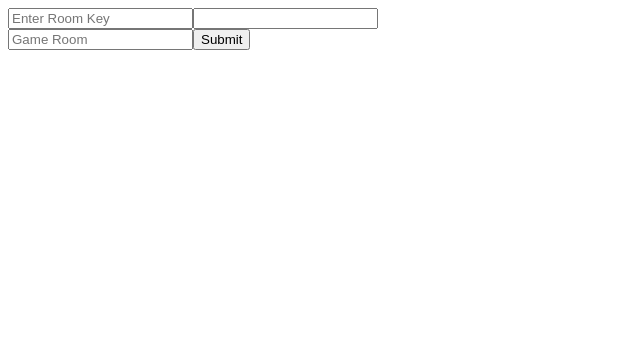
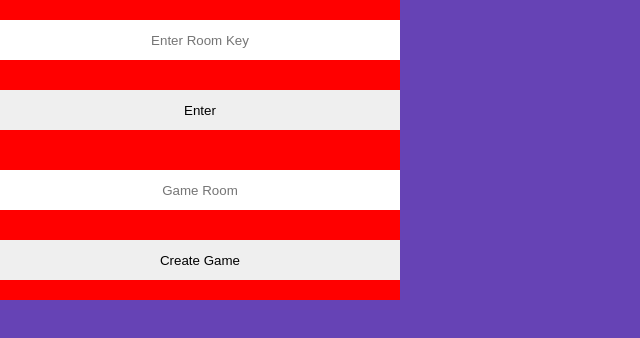
Before and after one commit to MiguelGarcia95/Jeopardy_Game, a React (Create React App) app in the folder client/: page / in a window 1280 px wide. Shown: the top 338 px of the page, without its empty margins (0-640 px from the left). Built offline with nearby package versions, Linux system fonts and the light colour scheme.

Commit message:
style home page

```diff
--- a/client/src/components/home/index.js
+++ b/client/src/components/home/index.js
@@ -23,7 +23,7 @@ function Home() {
             onChange={(e) => setIdText(e.target.value)}
           />
 
-          <input type='Enter' />
+          <button>Enter</button>
         </form>
       </section>
 
@@ -35,8 +35,7 @@ function Home() {
             value={roomText}
             onChange={(e) => setRoomText(e.target.value)}
           />
-
-          <input type='submit' />
+          <button>Create Game</button>
         </form>
       </section>
 
--- a/client/src/components/styles.css
+++ b/client/src/components/styles.css
@@ -0,0 +1 @@
+body{padding:0;margin:0}.app{background-color:#6643b5;width:100vw;height:100vh}.app .form-container{width:400px;height:150px;background-color:red;position:relative}.app .form-container input,.app .form-container button{border:none;width:100%;padding:0;box-sizing:border-box;height:40px;position:absolute}.app .form-container input{padding:5px;text-align:center;top:20px}.app .form-container button{bottom:20px}
--- a/client/src/components/styles.less
+++ b/client/src/components/styles.less
@@ -1,7 +1,42 @@
 //out: styles.css, compress: true, sourcemap: false
 
+@bgColor: #6643b5;
+@fullWidth: 100%;
+@fullHeight: 100%;
+@pageWidth: 100vw;
+@pageHeight: 100vh;
+@formHeight: 150px;
+@formWidth: 400px;
+
+body {padding: 0; margin: 0;}
+
 .app {
+  background-color: @bgColor;
+  width: @pageWidth;
+  height: @pageHeight;
   .form-container {
+    width: @formWidth;
+    height: @formHeight;
+    background-color: red;
+    position: relative;
+    input, button {
+      border: none;
+      width: @fullWidth;
+      padding: 0;
+      box-sizing: border-box;
+      height: 40px;
+      position: absolute;
+    }
+    input {
+      padding: 5px;
+      text-align: center;
+      top: 20px;
+    }
+
+    button {
+      bottom: 20px;
+    }
+
     &.enter-room {
 
     }
```
